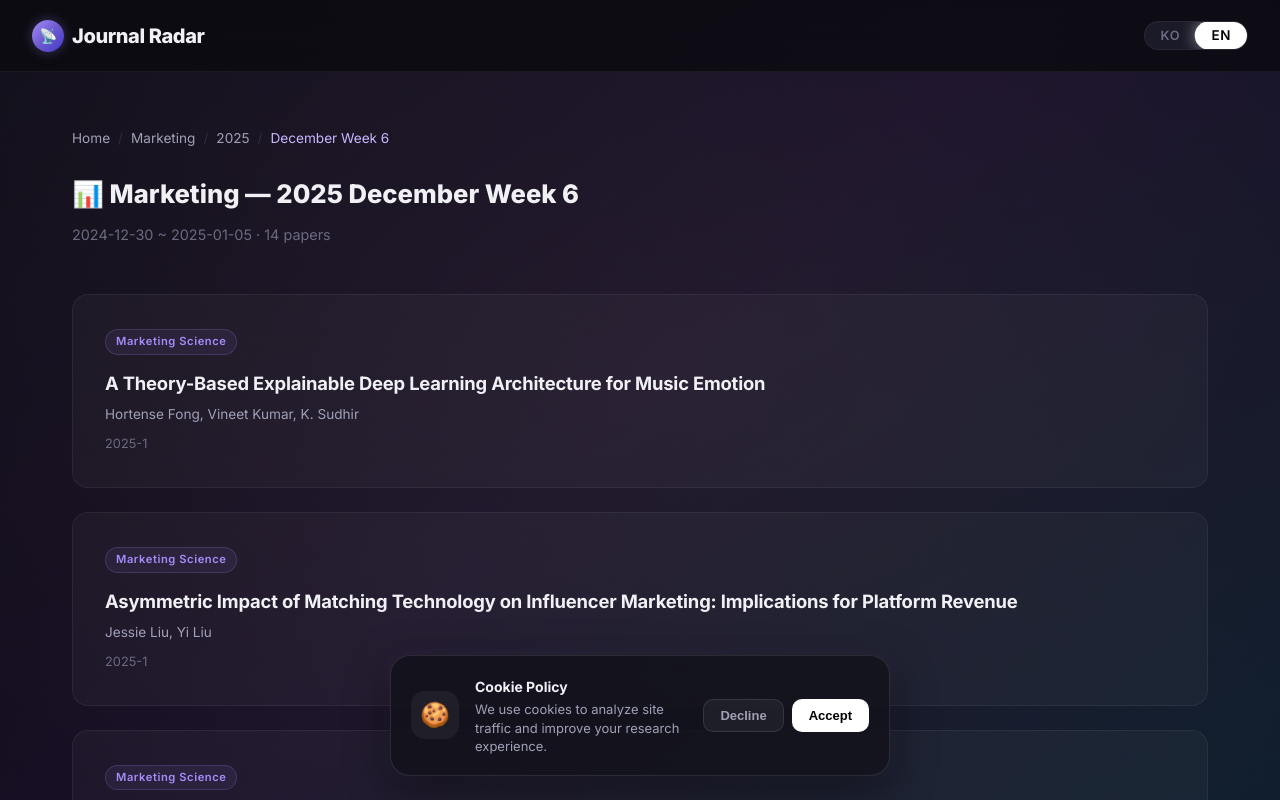
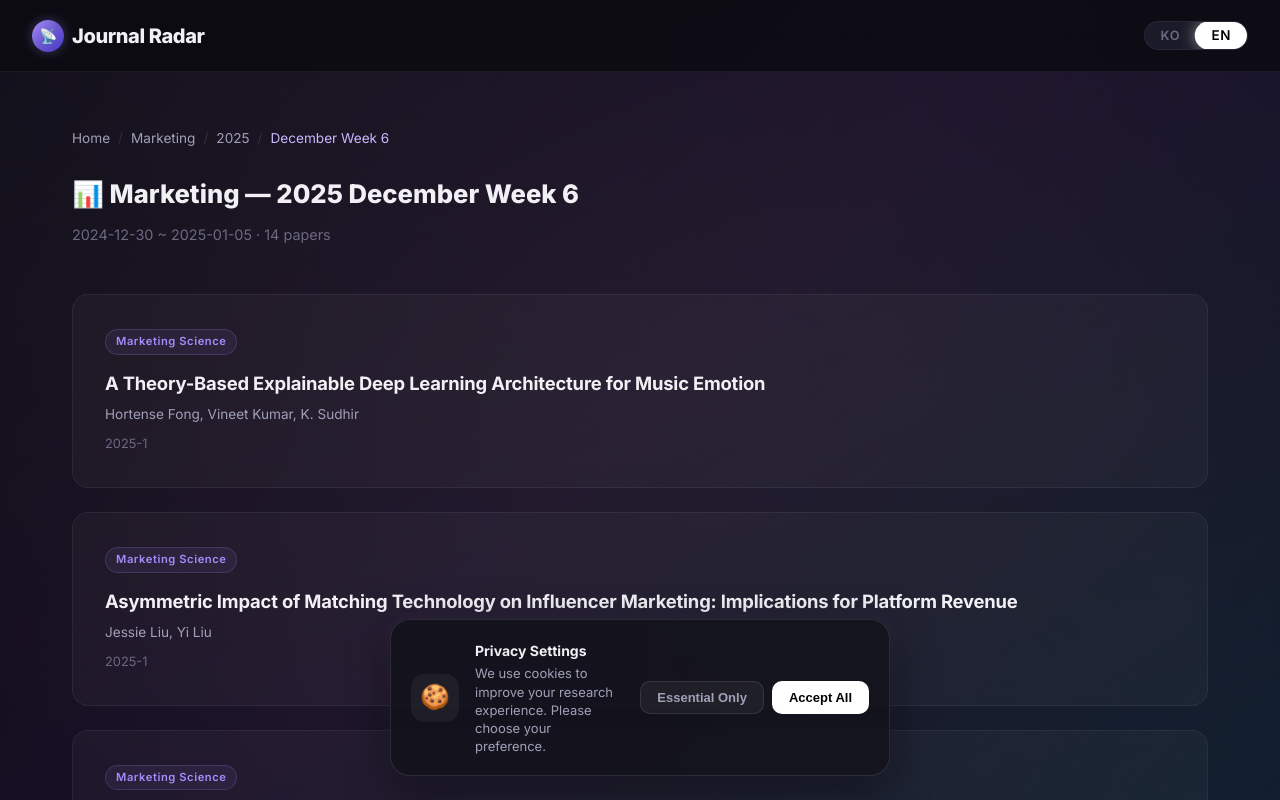
Before and after one commit to dankim0328/JournalRadar, a Next.js app in the folder site/: page /JournalRadar/marketing/2025/W01 in a window 1280 px wide. Shown: the top 800 px of the page. Built offline with nearby package versions, Linux system fonts and the light colour scheme; no server answers.

Commit message:
🆙 Upgrade Cookie Banner to v2: Essential Only vs Accept All

```diff
--- a/site/app/components/CookieBanner.js
+++ b/site/app/components/CookieBanner.js
@@ -7,31 +7,35 @@ export default function CookieBanner() {
   const { lang, t } = useLanguage();
 
   useEffect(() => {
-    // Check if user has already made a choice
-    const consent = localStorage.getItem("cookie-consent");
+    // Check v2 consent
+    const consent = localStorage.getItem("cookie-consent-v2");
     if (!consent) {
-      // Small delay for entrance animation
       const timer = setTimeout(() => setShowBanner(true), 1200);
       return () => clearTimeout(timer);
     }
   }, []);
 
-  const handleAccept = () => {
-    localStorage.setItem("cookie-consent", "granted");
+  const handleAll = () => {
+    localStorage.setItem("cookie-consent-v2", "all");
 
-    // Update GA4 consent state
     if (typeof window !== "undefined" && window.gtag) {
       window.gtag('consent', 'update', {
         'analytics_storage': 'granted',
         'ad_storage': 'granted'
       });
     }
-
     setShowBanner(false);
   };
 
-  const handleDecline = () => {
-    localStorage.setItem("cookie-consent", "denied");
+  const handleEssential = () => {
+    localStorage.setItem("cookie-consent-v2", "essential");
+
+    if (typeof window !== "undefined" && window.gtag) {
+      window.gtag('consent', 'update', {
+        'analytics_storage': 'denied',
+        'ad_storage': 'denied'
+      });
+    }
     setShowBanner(false);
   };
 
@@ -43,20 +47,20 @@ export default function CookieBanner() {
         <div className="cookie-banner-icon">🍪</div>
         <div className="cookie-banner-text">
           <p className="cookie-title">
-            {lang === 'ko' ? '쿠키 사용 안내' : 'Cookie Policy'}
+            {lang === 'ko' ? '개인정보 보호 설정' : 'Privacy Settings'}
           </p>
           <p className="cookie-desc">
             {lang === 'ko'
-              ? '더 나은 연구 분석을 위해 익명의 사용자 데이터를 수집합니다. 동의하시나요?'
-              : 'We use cookies to analyze site traffic and improve your research experience.'}
+              ? '더 나은 연구 데이터 제공을 위해 쿠키를 사용합니다. 선택해 주세요.'
+              : 'We use cookies to improve your research experience. Please choose your preference.'}
           </p>
         </div>
         <div className="cookie-banner-actions">
-          <button onClick={handleDecline} className="cookie-btn btn-secondary">
-            {lang === 'ko' ? '거절' : 'Decline'}
+          <button onClick={handleEssential} className="cookie-btn btn-secondary">
+            {lang === 'ko' ? '필수 항목만' : 'Essential Only'}
           </button>
-          <button onClick={handleAccept} className="cookie-btn btn-primary">
-            {lang === 'ko' ? '수락' : 'Accept'}
+          <button onClick={handleAll} className="cookie-btn btn-primary">
+            {lang === 'ko' ? '전체 수락' : 'Accept All'}
           </button>
         </div>
       </div>
--- a/site/app/layout.js
+++ b/site/app/layout.js
@@ -32,17 +32,24 @@ export default function RootLayout({ children }) {
                 window.dataLayer = window.dataLayer || [];
                 function gtag(){dataLayer.push(arguments);}
 
-                // Set default consent to 'denied'
-                if (!localStorage.getItem('cookie-consent')) {
+                // Set default consent based on v2 choice
+                const consentV2 = localStorage.getItem('cookie-consent-v2');
+                if (!consentV2) {
                   gtag('consent', 'default', {
                     'analytics_storage': 'denied',
                     'ad_storage': 'denied',
                     'wait_for_update': 500
                   });
-                } else if (localStorage.getItem('cookie-consent') === 'granted') {
+                } else if (consentV2 === 'all') {
                   gtag('consent', 'default', {
                     'analytics_storage': 'granted',
                     'ad_storage': 'granted'
+                  });
+                } else {
+                  // 'essential' or other
+                  gtag('consent', 'default', {
+                    'analytics_storage': 'denied',
+                    'ad_storage': 'denied'
                   });
                 }
               `}
```
